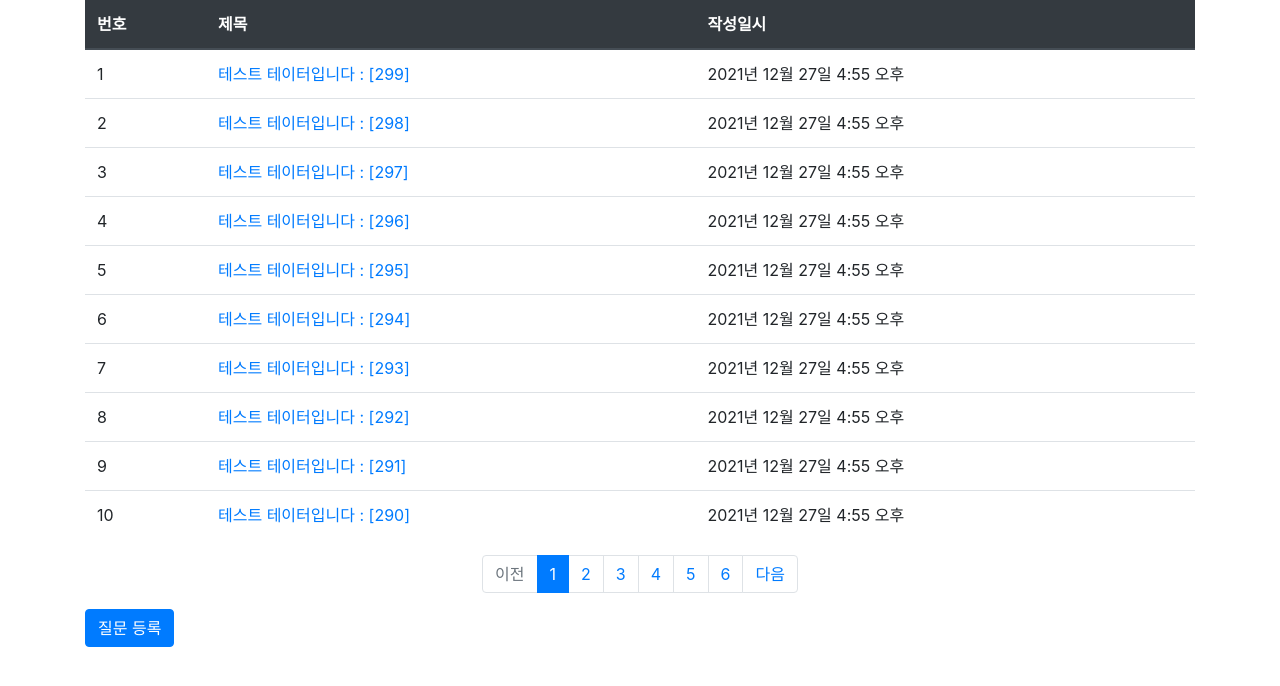
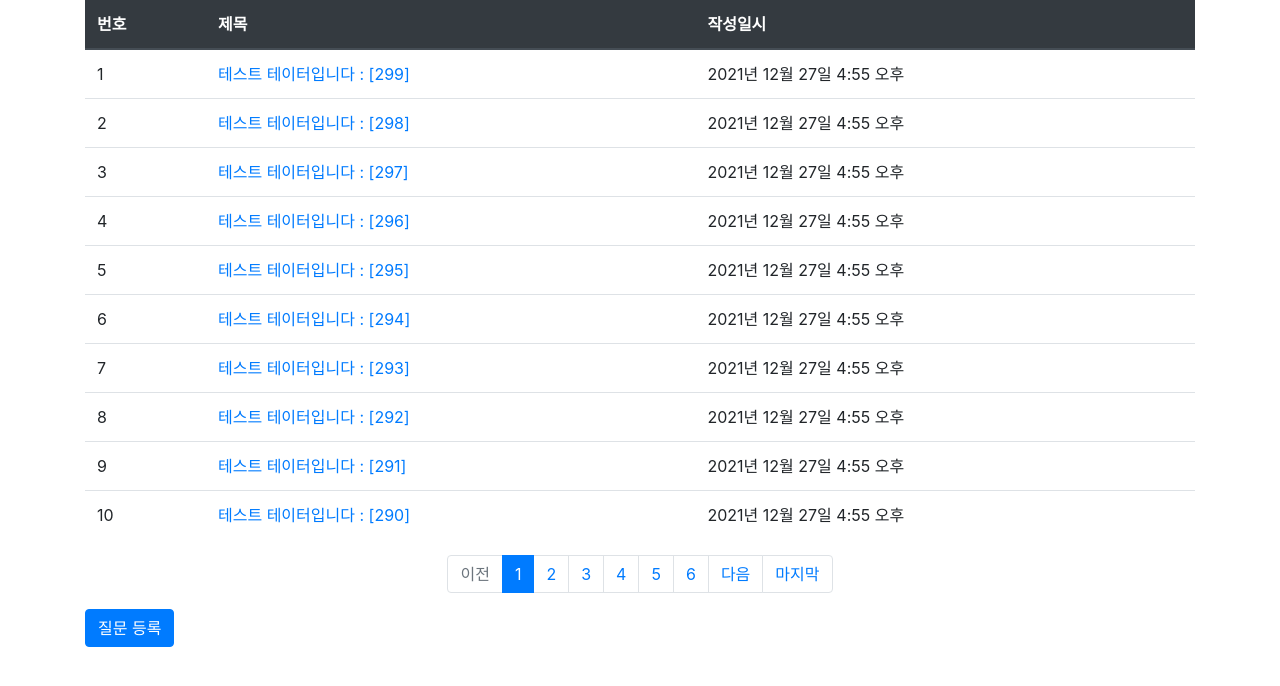
Before and after one commit to giho5374/django, a Django app: page /pybo/ in a window 1280 px wide. Shown: the part 74-760 px from the top of the page. Run offline with Django 4.2, Linux system fonts and the light colour scheme; data comes from the database, SQL or seed files in the repository; some libraries are stand-ins or nearby versions.

Commit message:
add start end button

```diff
--- a/templates/pybo/question_list.html
+++ b/templates/pybo/question_list.html
@@ -37,6 +37,12 @@
         {% if question_list.has_previous %}
         <li class="page-item">
             <a class="page-link"
+               href="?page=1">
+                처음
+            </a>
+        </li>
+        <li class="page-item">
+            <a class="page-link"
                href="?page={{ question_list.previous_page_number }}">
                 이전
             </a>
@@ -74,6 +80,12 @@
                 다음
             </a>
         </li>
+        <li class="page-item">
+            <a class="page-link"
+               href="?page={{ question_list.paginator.num_pages }}">
+                마지막
+            </a>
+        </li>
         {% else %}
         <li class="page0item disabled">
             <a class="page-link" tabindex="-1" aria-disabled="true" href="#">
```
